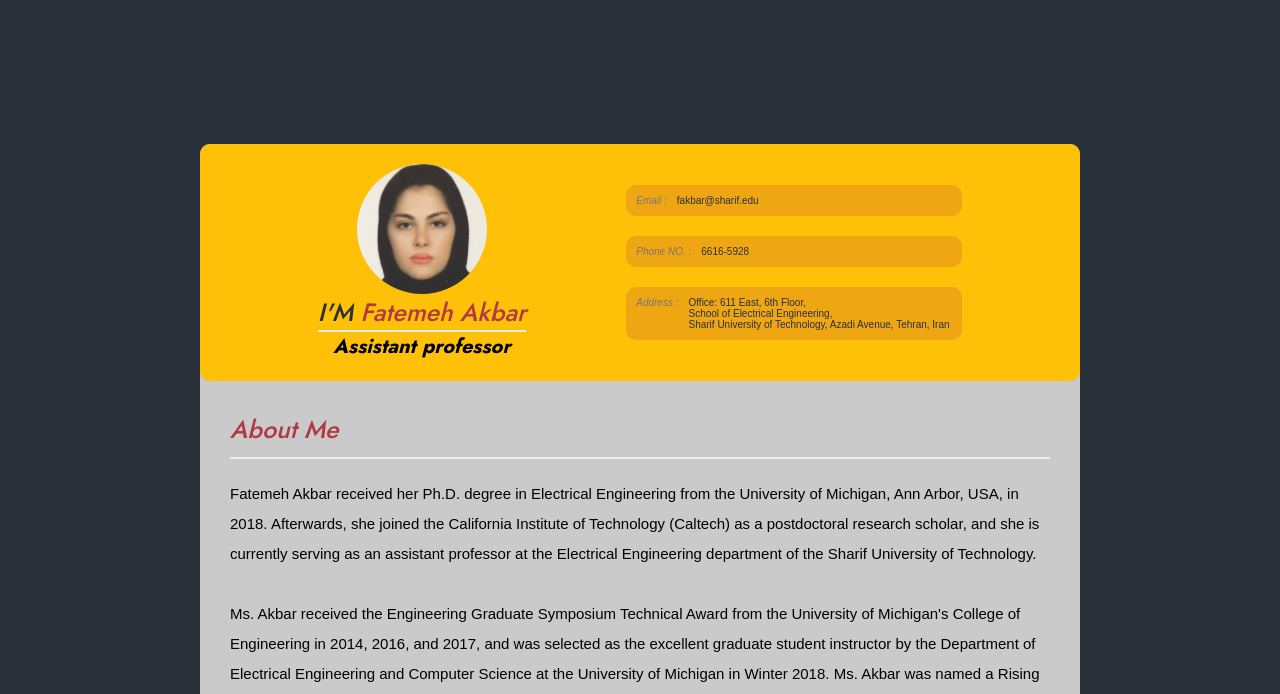
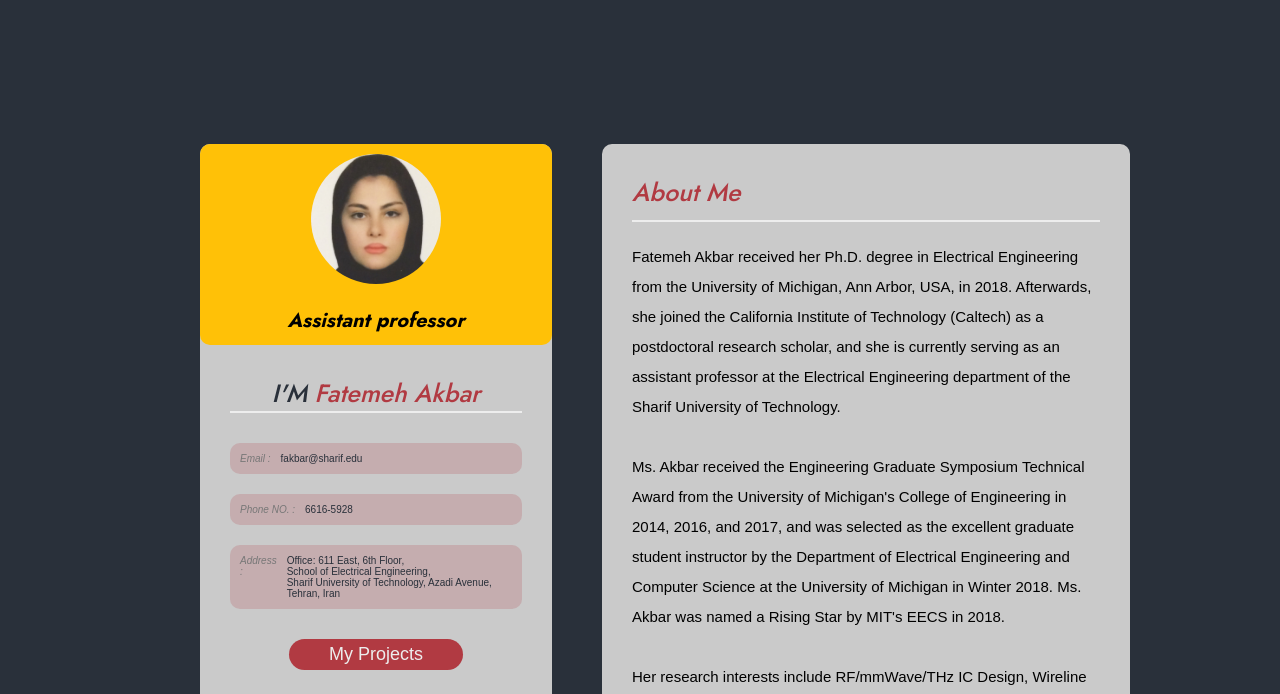
Before and after one commit to aminfallahzadeh/dr-akbar, a website: page index.html in a window 1280 px wide. Shown: the part 106-800 px from the top of the page. Drawn offline with Linux system fonts and the light colour scheme; a web font is replaced by a local one.

Commit message:
responsive design

```diff
--- a/css/style.css
+++ b/css/style.css
@@ -108,7 +108,7 @@ h4 {
   overflow: hidden; }
   .btn-light:hover {
     background-color: transparent;
-    color: #b13a42; }
+    color: #29303a; }
 
 .textBox {
   border-radius: 1rem;
@@ -129,61 +129,68 @@ h4 {
 
 .header {
   margin-top: 25rem;
-  padding: 0 30rem;
-  display: flex;
-  justify-content: center;
-  align-items: center;
-  column-gap: 5rem; }
+  padding: 0 30rem; }
   @media (max-width: 93.75em) {
     .header {
       padding: 0 20rem; } }
   @media (max-width: 75em) {
     .header {
-      padding: 0 15rem; } }
-  .header__content {
-    padding: 0; }
-    .header__content--bio {
+      padding: 0 8rem; } }
+  .header__container {
+    display: flex;
+    flex-direction: row;
+    justify-content: stretch;
+    align-items: flex-start;
+    column-gap: 5rem; }
+    @media (max-width: 75em) {
+      .header__container {
+        column-gap: 2rem; } }
+    .header__container--card {
       display: flex;
-      column-gap: 10rem;
-      align-items: center;
-      justify-content: center;
-      background-color: #ffc107;
+      flex-direction: column;
+      background-color: #cacaca;
       border-radius: 1rem;
-      padding: 2rem;
-      width: 100%; }
+      flex: 0 0 40%;
+      align-self: stretch; }
       @media (max-width: 75em) {
-        .header__content--bio {
-          column-gap: 7rem; } }
-      .header__content--bio-title {
-        display: flex;
-        flex-direction: column;
-        justify-content: center;
-        align-items: center; }
-        .header__content--bio-title img {
+        .header__container--card {
+          align-self: center; } }
+      .header__container--card-btn {
+        margin-top: 3rem;
+        text-align: center; }
+        .header__container--card-btn a {
+          width: max-content; }
+      .header__container--card-title {
+        background-color: #ffc107;
+        border-radius: 1rem;
+        text-align: center;
+        padding: 1rem 0; }
+        .header__container--card-title h4 {
+          margin-top: 2rem; }
+        .header__container--card-title img {
           width: 13rem;
           border-radius: 50%; }
-        .header__content--bio-title h3 {
+      .header__container--card-bio {
+        padding: 3rem; }
+        .header__container--card-bio h3 {
           color: #29303a !important;
-          margin-bottom: 3rem;
+          margin-bottom: 3rem !important;
           padding-bottom: 1rem;
           text-align: center;
           text-align: left;
           padding: 0;
-          margin: 0; }
-          .header__content--bio-title h3 span {
+          margin: 0;
+          text-align: center; }
+          .header__container--card-bio h3 span {
             color: #b13a42;
             font-style: italic; }
-      .header__content--bio-info {
-        flex: 0 0 30%; }
-        @media (max-width: 93.75em) {
-          .header__content--bio-info {
-            flex: 0 0 40%; } }
-        .header__content--bio-info-list {
+        .header__container--card-bio-list {
+          list-style: none;
           list-style: none;
           display: flex;
           flex-wrap: wrap;
-          justify-content: space-evenly; }
-          .header__content--bio-info-list li {
+          justify-content: space-between; }
+          .header__container--card-bio-list li {
             background: rgba(177, 58, 66, 0.2);
             border-radius: 1rem;
             padding: 1rem;
@@ -192,21 +199,20 @@ h4 {
             flex-direction: row;
             flex-basis: 100%;
             column-gap: 1rem; }
-            .header__content--bio-info-list li a {
+            .header__container--card-bio-list li a {
               text-decoration: none;
               color: #29303a;
               transition: all 0.5s; }
-              .header__content--bio-info-list li a:hover {
+              .header__container--card-bio-list li a:hover {
                 color: #777; }
-            .header__content--bio-info-list li span {
+            .header__container--card-bio-list li span {
               font-style: italic;
               color: #777; }
-            .header__content--bio-info-list li p {
-              display: inline-block !important; }
-            .header__content--bio-info-list li:not(:last-child) {
+            .header__container--card-bio-list li:not(:last-child) {
               margin-bottom: 2rem; }
-    .header__content--about {
-      padding: 3rem; }
+    .header__container--about {
+      align-self: stretch;
+      flex: 0 0 60%; }
 
 .navbar {
   position: fixed;
@@ -300,12 +306,10 @@ h4 {
   padding: 0 30rem; }
   @media (max-width: 93.75em) {
     .projects {
-      margin-top: 12rem;
-      padding: 0 15rem; } }
+      padding: 0 20rem; } }
   @media (max-width: 75em) {
     .projects {
-      margin-top: 10rem;
-      padding: 0 5rem; } }
+      padding: 0 8rem; } }
   .projects__container {
     margin-top: 10rem;
     display: grid;
@@ -477,7 +481,7 @@ h4 {
       padding: 0 20rem; } }
   @media (max-width: 75em) {
     .roles {
-      padding: 0 15rem; } }
+      padding: 0 8rem; } }
   .roles__text {
     display: flex;
     justify-content: center;
@@ -515,7 +519,7 @@ h4 {
       padding: 0 20rem; } }
   @media (max-width: 75em) {
     .news {
-      padding: 0 15rem; } }
+      padding: 0 8rem; } }
   .news__text {
     margin-top: 10rem; }
     .news__text--paragraph {
--- a/index.html
+++ b/index.html
@@ -46,33 +46,43 @@
             </ul>
         </div>
     </nav>
+
     <header class="header">
 
-        <div class="header__content textBox">
-            <div class="header__content--bio">
-                <div class="header__content--bio-title">
+        <div class="header__container">
+
+            <div class="header__container--card">
+                <div class="header__container--card-title">
                     <img src="assets/profile-pic.jpg" alt="Fatemeh Akbar" />
+                    <h4>Assistant professor</h4>
+
+                </div>
+
+                <div class="header__container--card-bio">
                     <h3 class="heading-tertiary">I'M <span>Fatemeh Akbar</span></h3>
-                    <h4>Assistant professor</h4>
-                </div>
-                <div class="header__content--bio-info">
-                    <ul class="header__content--bio-info-list">
+                    <ul class="header__container--card-bio-list">
                         <li><span>Email :</span>
                             <a href="mailto: fakbar@sharif.edu">fakbar@sharif.edu</a>
                         </li>
                         <li><span>Phone NO. :</span>
                             <p>6616-5928</p>
                         </li>
-                        <li id="item"><span>Address :</span>
+                        <li><span>Address :</span>
                             <p>Office: 611 East, 6th Floor, <br>
                                 School of Electrical Engineering, <br>
                                 Sharif University of Technology, Azadi Avenue, Tehran, Iran
                             </p>
                         </li>
                     </ul>
+                    <div class="header__container--card-btn">
+                        <a href="#projects" class="btn btn-light">
+                            My Projects
+                        </a>
+                    </div>
                 </div>
             </div>
-            <div class="header__content--about">
+
+            <div class="header__container--about textBox">
                 <h3 class="heading-tertiary">About Me</h3>
                 <p class="paragraph">
                     Fatemeh Akbar received her Ph.D. degree in Electrical Engineering from the University of Michigan,
@@ -90,51 +100,6 @@
             </div>
         </div>
     </header>
-    <!-- <header class="header">
-
-        <div class="header__profile">
-            <div class="header__profile--title">
-                <img src="assets/profile-pic.jpg" alt="Fatemeh Akbar" class="header__profile--title-img" />
-                <h2>Assistant professor</h2>
-            </div>
-            <div class="header__profile--body">
-                <h3 class="heading-tertiary">I'M <span>Fatemeh Akbar</span></h3>
-                <ul class="header__profile--body-info">
-                    <li><span>Email :</span>
-                        <a href="mailto: fakbar@sharif.edu">fakbar@sharif.edu</a>
-                    </li>
-                    <li><span>Phone NO. :</span>
-                        <p>6616-5928</p>
-                    </li>
-                    <li><span>Address :</span>
-                        <p>Office: 611 East, 6th Floor, <br>
-                            School of Electrical Engineering, <br>
-                            Sharif University of Technology, Azadi Avenue, Tehran, Iran
-                        </p>
-                    </li>
-                </ul>
-            </div>
-
-        </div>
-        <div class="header__text">
-            <div class="textBox">
-                <h3 class="heading-tertiary">About Me</h3>
-                <p class="paragraph">
-                    Fatemeh Akbar received her Ph.D. degree in Electrical Engineering from the University of Michigan,
-                    Ann Arbor, USA, in 2018. Afterwards, she joined the California Institute of Technology (Caltech) as
-                    a postdoctoral research scholar, and she is currently serving as an assistant professor at the
-                    Electrical Engineering department of the Sharif University of Technology.<br><br>
-                    Ms. Akbar received the Engineering Graduate Symposium Technical Award from the University of
-                    Michigan's College of Engineering in 2014, 2016, and 2017, and was selected as the excellent
-                    graduate student instructor by the Department of Electrical Engineering and Computer Science at the
-                    University of Michigan in Winter 2018. Ms. Akbar was named a Rising Star by MIT's EECS in
-                    2018.<br><br>
-                    Her research interests include RF/mmWave/THz IC Design, Wireline Communications, Ultra-low-power IC
-                    Design, Applied Electromagnetics, and Bioelectronics.
-                </p>
-            </div>
-        </div>
-    </header> -->
 
     <main>
         <div class="roles">
```
